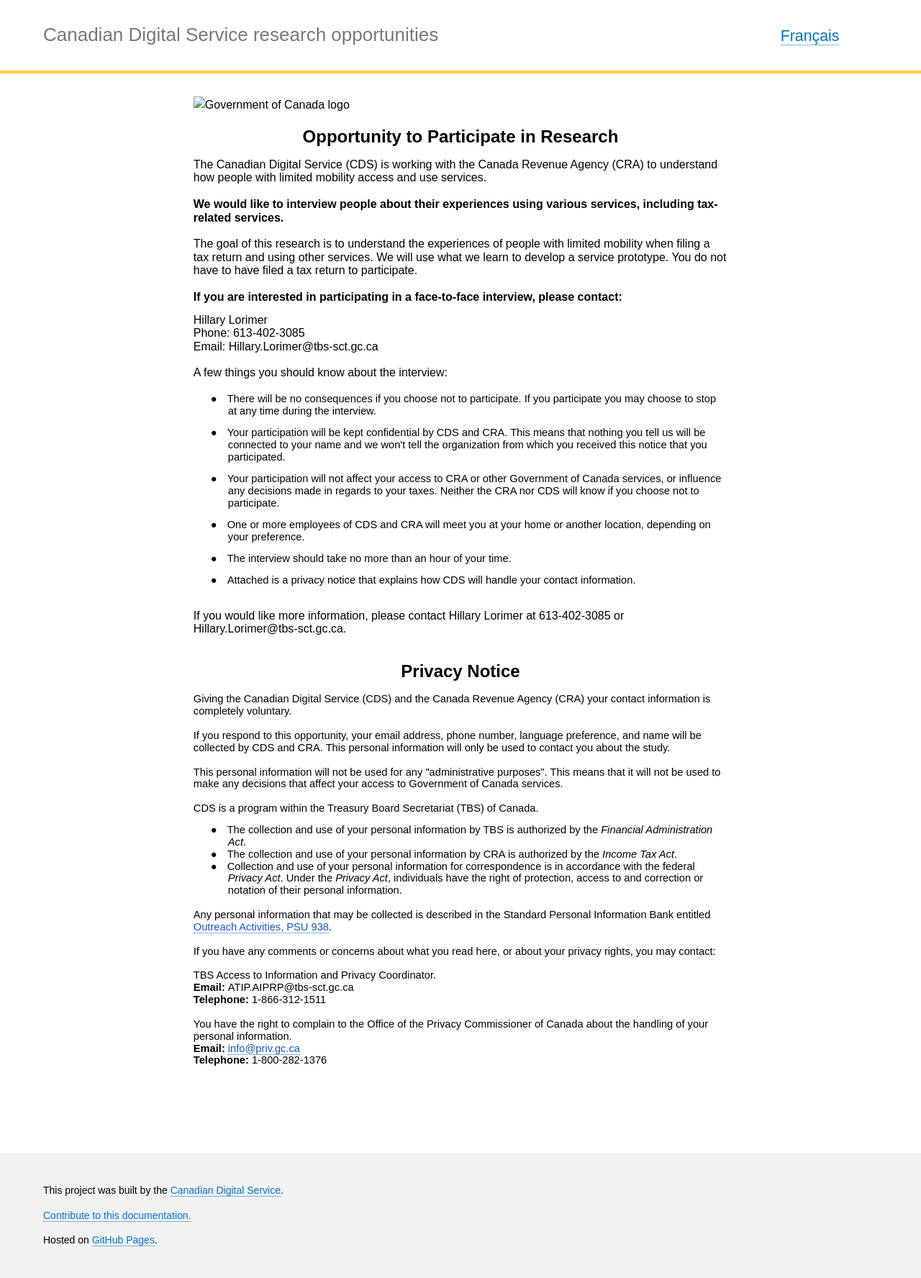
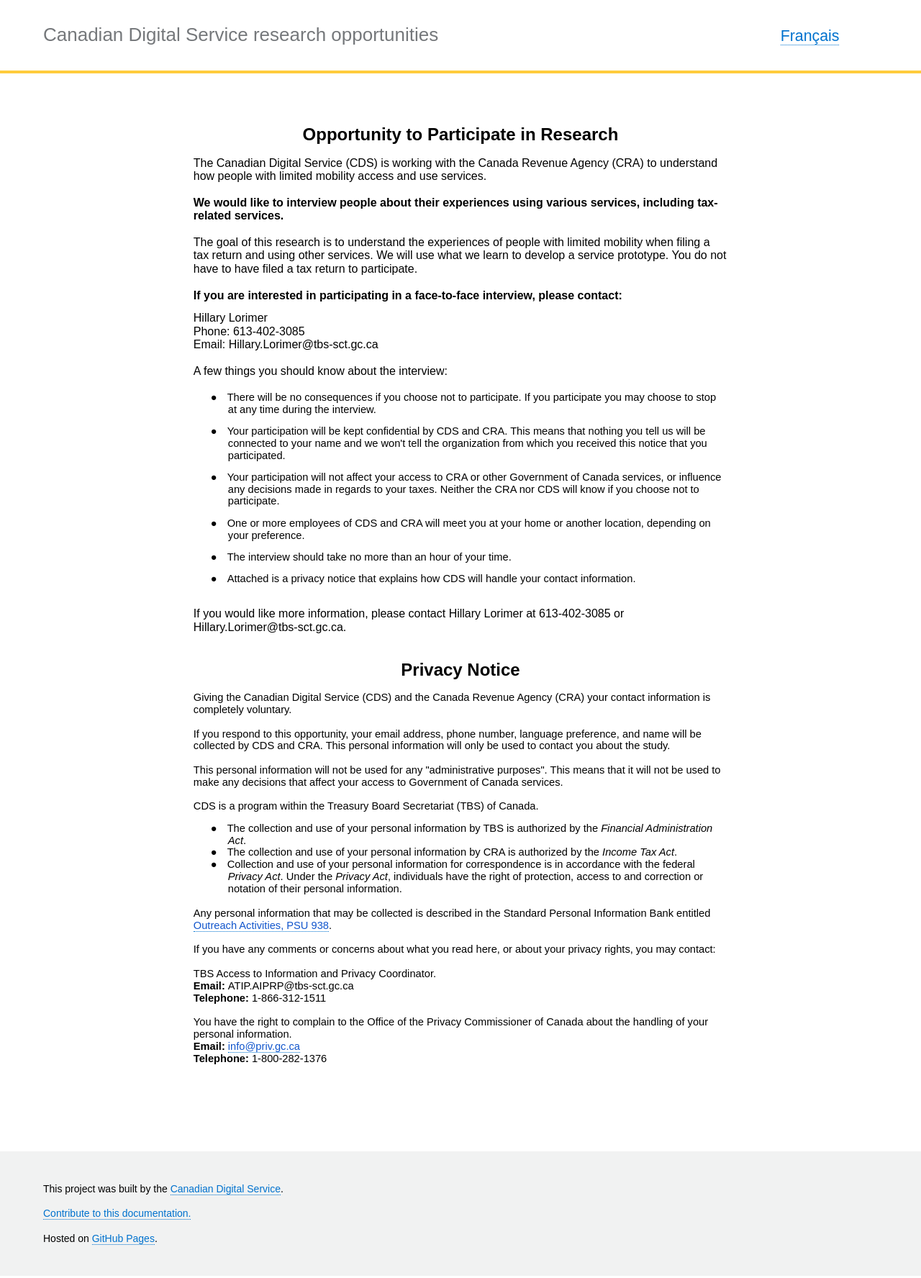
Before and after one commit to cds-snc/research-recherche, a Jekyll site: the page built from _pages/en/cra.html, in a window 1280 px wide. Shown: the whole page at 72% size. Built offline with Jekyll 4.4.1, drawn with Linux system fonts in a browser that asks for light colours.

Commit message:
Update cra.html

```diff
--- a/_pages/en/cra.html
+++ b/_pages/en/cra.html
@@ -155,8 +155,7 @@
   </head>
   <body lang="EN-CA">
     <div class="WordSection1">
-      <img src="assets/img/GOC_logo.png" alt="Government of Canada logo" align:"right" height="50">
-          <p class="MsoNormal">
+
         <span lang="EN" style="font-size:12.0pt;line-height:115%">&nbsp;</span>
       </p>
       <p class="MsoNormal" align="center" style="text-align:center">
```
